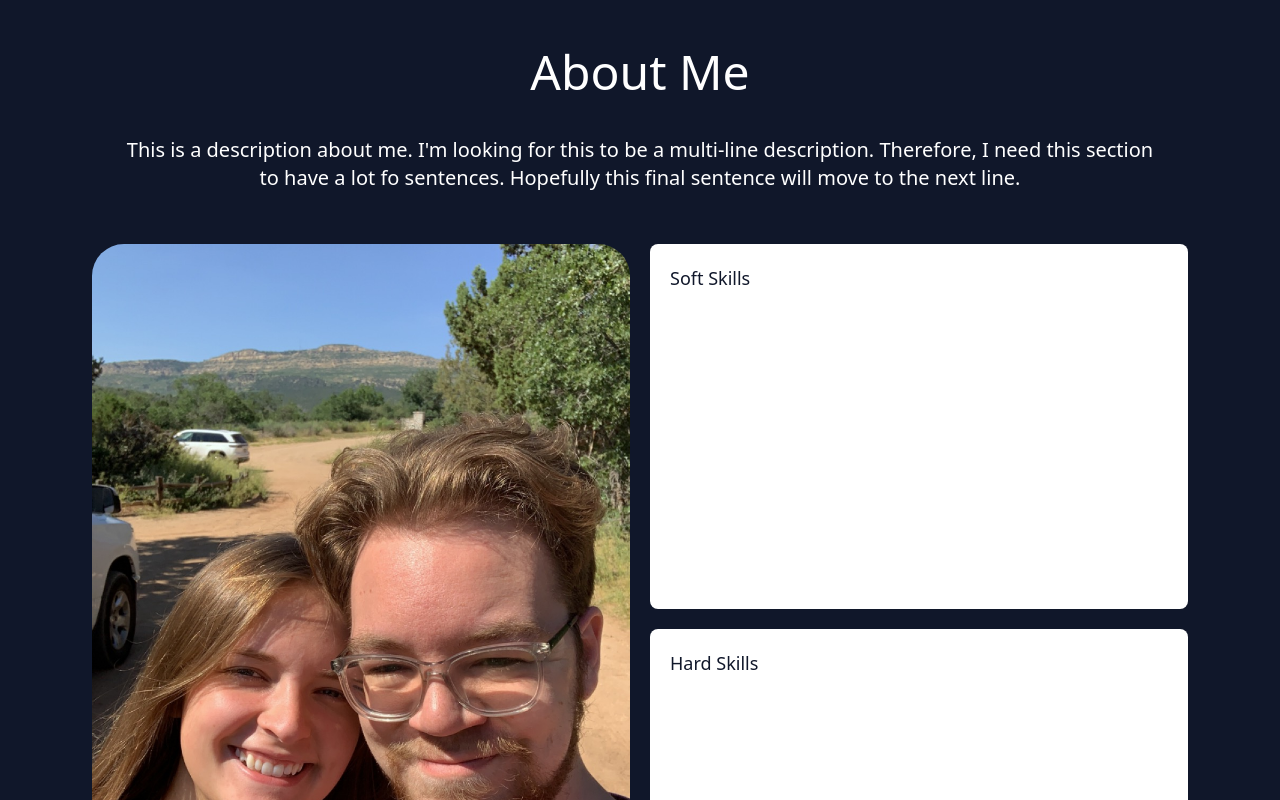
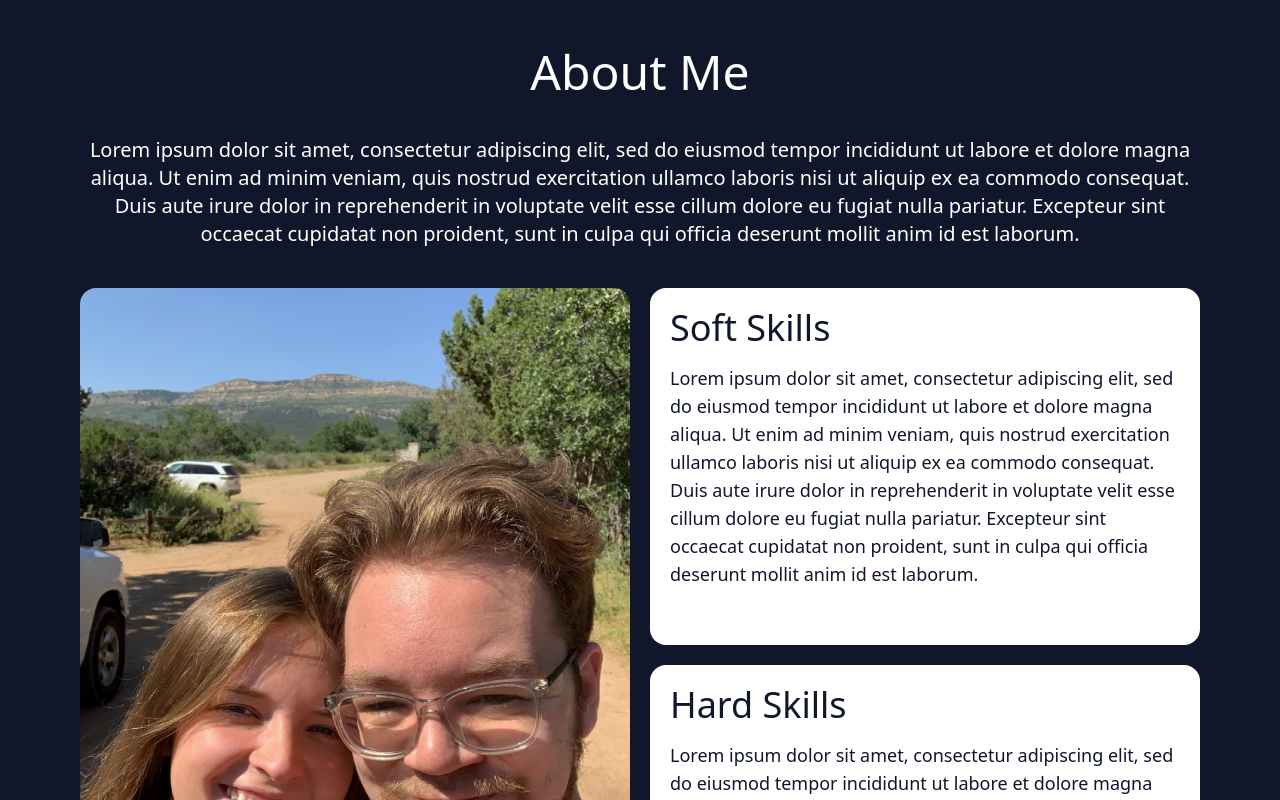
Before and after one commit to caleb765landis/Portfolio, a Next.js app: page / in a window 1280 px wide. Shown: the part 880-1680 px from the top of the page. Built offline with nearby package versions, Linux system fonts and the light colour scheme.

Commit message:
About section layout looks how I want it to now.

```diff
--- a/components/home/About.jsx
+++ b/components/home/About.jsx
@@ -1,31 +1,51 @@
 import Image from 'next/image'
+import AboutStyles from "../../styles/components/home/About.module.css"
 
 export default function About() {
     return (
         <>
-            <div id="about" className="p-20 flex flex-wrap justify-center">
-                <div className="flex justify-center text-5xl pb-10">About Me</div>
-                <div className="flex justify-center text-center text-xl pb-10 px-10">This is a description about me. I'm looking for this to be a multi-line description. Therefore, I need this section to have a lot fo sentences. Hopefully this final sentence will move to the next line.</div>
+            {/* About Me Section */}
+            <div id="about" className="min-h-screen md:p-20 p-10 flex flex-wrap justify-center">
+                {/* Introduction Section */}
+                <div className="content-center flex flex-col justify-center">
+                    <div className="flex justify-center text-5xl md:p-0 md:pb-10 pb-10"><h1>About Me</h1></div>
+                    <div className="flex justify-center md:text-center text-xl pb-10">
+                        <p>
+                            Lorem ipsum dolor sit amet, consectetur adipiscing elit, sed do eiusmod tempor incididunt ut labore et dolore magna aliqua. Ut enim ad minim veniam, quis nostrud exercitation ullamco laboris nisi ut aliquip ex ea commodo consequat. Duis aute irure dolor in reprehenderit in voluptate velit esse cillum dolore eu fugiat nulla pariatur. Excepteur sint occaecat cupidatat non proident, sunt in culpa qui officia deserunt mollit anim id est laborum.
+                        </p>
+                    </div>
+                </div> {/* End Intorduction Section */}
 
-
-                <div className="grid md:grid-rows-2 md:grid-cols-2 gap-5 m-3">
+                {/* Photo/Skills Grid Section */}
+                <div>
+                    {/* Grid Layout */}
+                    <div className="grid md:grid-rows-2 md:grid-cols-2 md:gap-5 gap-8">
+                        {/* Portrait Photo */}
                         <div id="aboutPic" className="row-span-2">
                             <img
                                 priority
                                 src="/images/About_Photo.jpeg"
                                 alt="About Photo"
-                            className="fill-img"
+                                className={AboutStyles.portraitPhoto}
                                 />
                         </div>
 
+                        {/* Skills Cards */}
                         <div className="card">
-                        Soft Skills
+                            <h1 className="text-4xl pb-4">Soft Skills</h1>
+                            <p>
+                                Lorem ipsum dolor sit amet, consectetur adipiscing elit, sed do eiusmod tempor incididunt ut labore et dolore magna aliqua. Ut enim ad minim veniam, quis nostrud exercitation ullamco laboris nisi ut aliquip ex ea commodo consequat. Duis aute irure dolor in reprehenderit in voluptate velit esse cillum dolore eu fugiat nulla pariatur. Excepteur sint occaecat cupidatat non proident, sunt in culpa qui officia deserunt mollit anim id est laborum.
+                            </p>
                         </div>
                         <div className="card">
-                        Hard Skills
+                            <h1 className="text-4xl pb-4">Hard Skills</h1>
+                            <p>
+                                Lorem ipsum dolor sit amet, consectetur adipiscing elit, sed do eiusmod tempor incididunt ut labore et dolore magna aliqua. Ut enim ad minim veniam, quis nostrud exercitation ullamco laboris nisi ut aliquip ex ea commodo consequat. Duis aute irure dolor in reprehenderit in voluptate velit esse cillum dolore eu fugiat nulla pariatur. Excepteur sint occaecat cupidatat non proident, sunt in culpa qui officia deserunt mollit anim id est laborum.
+                            </p>
                         </div>
-                </div>
-            </div>
+                    </div> {/* End Grid Layout */}
+                </div> {/* End Photo/Skills Section */}
+            </div> {/* End About Me section */}
         </>
     );
 }
--- /dev/null
+++ b/styles/components/home/About.module.css
@@ -0,0 +1,12 @@
+
+
+/* components/home/About.jsx */
+.portraitPhoto {
+    /* height: 750px; */
+    /* height: 500px; */
+    height: 100%;
+    width: auto;
+    aspect-ratio: 3/4;
+    object-fit: cover;
+    @apply rounded-2xl
+}
--- a/styles/global.css
+++ b/styles/global.css
@@ -4,6 +4,11 @@
 
 html {
     scroll-behavior: smooth;
+}
+
+body {
+    color: white;
+    @apply text-lg bg-primary;
 }
 
 /* color */
@@ -23,22 +28,6 @@ html {
     color: #222222;
 } */
 
-body {
-    color: white;
-    @apply text-lg bg-primary;
-}
-
-.fill-img {
-    height: 750px;
-    /* height: 500px; */
-    /* height: 100%; */
-    width: auto;
-    aspect-ratio: 3/4;
-    object-fit: cover;
-    border-radius: 2rem;
-
-}
-
 .button-primary {
     @apply text-white bg-primary border-2 border-primary hover:bg-accent focus:outline-none focus:ring-4 focus:ring-gray-300 font-medium rounded-lg text-sm px-5 py-2.5 mr-2 mb-2 dark:bg-gray-800 dark:hover:bg-gray-700 dark:focus:ring-gray-700 dark:border-gray-700;
 }
@@ -47,9 +36,8 @@ body {
     @apply text-primary bg-white border-2 border-primary hover:bg-secondary focus:outline-none focus:ring-4 focus:ring-gray-300 font-medium rounded-lg text-sm px-5 py-2.5 mr-2 mb-2 dark:bg-gray-800 dark:hover:bg-gray-700 dark:focus:ring-gray-700 dark:border-gray-700;
 }
 
-.card {
-    @apply text-primary bg-white rounded-lg p-5
-}
+
+/* utitlity */
 
 .mobile-nav {
     @apply block md:hidden fixed top-10 px-1 py-5 w-full h-full bg-primary duration-500 text-2xl font-bold;
@@ -62,3 +50,18 @@ nav li a {
 nav li a:hover {
     @apply text-secondary;
 }
+
+.card {
+    @apply text-primary bg-white rounded-2xl p-5
+}
+
+/* components/home/About.jsx */
+/* .fill-img {
+    /* height: 750px;
+    /* height: 500px;
+    height: 100%;
+    width: auto;
+    aspect-ratio: 3/4;
+    object-fit: cover;
+    @apply rounded-2xl
+} */
```
Lines whose indentation alone changed are shown as unchanged.
